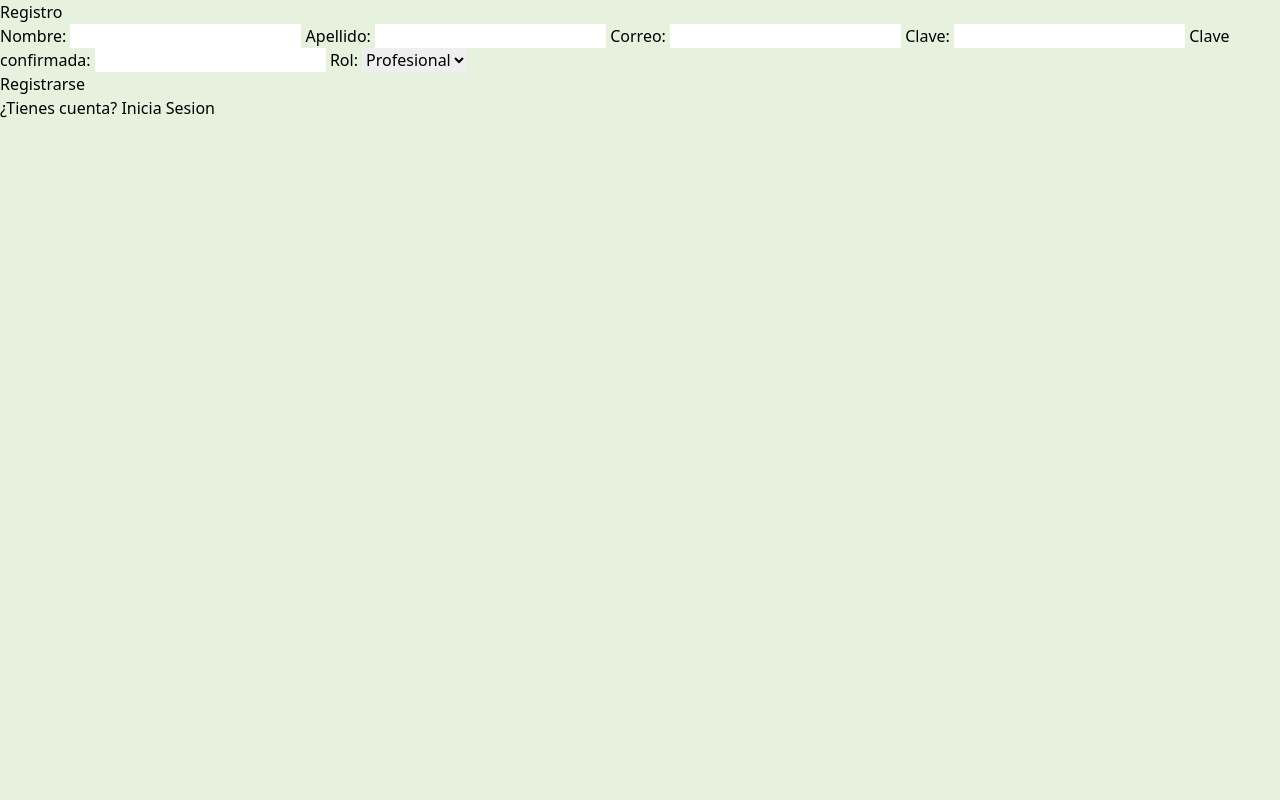
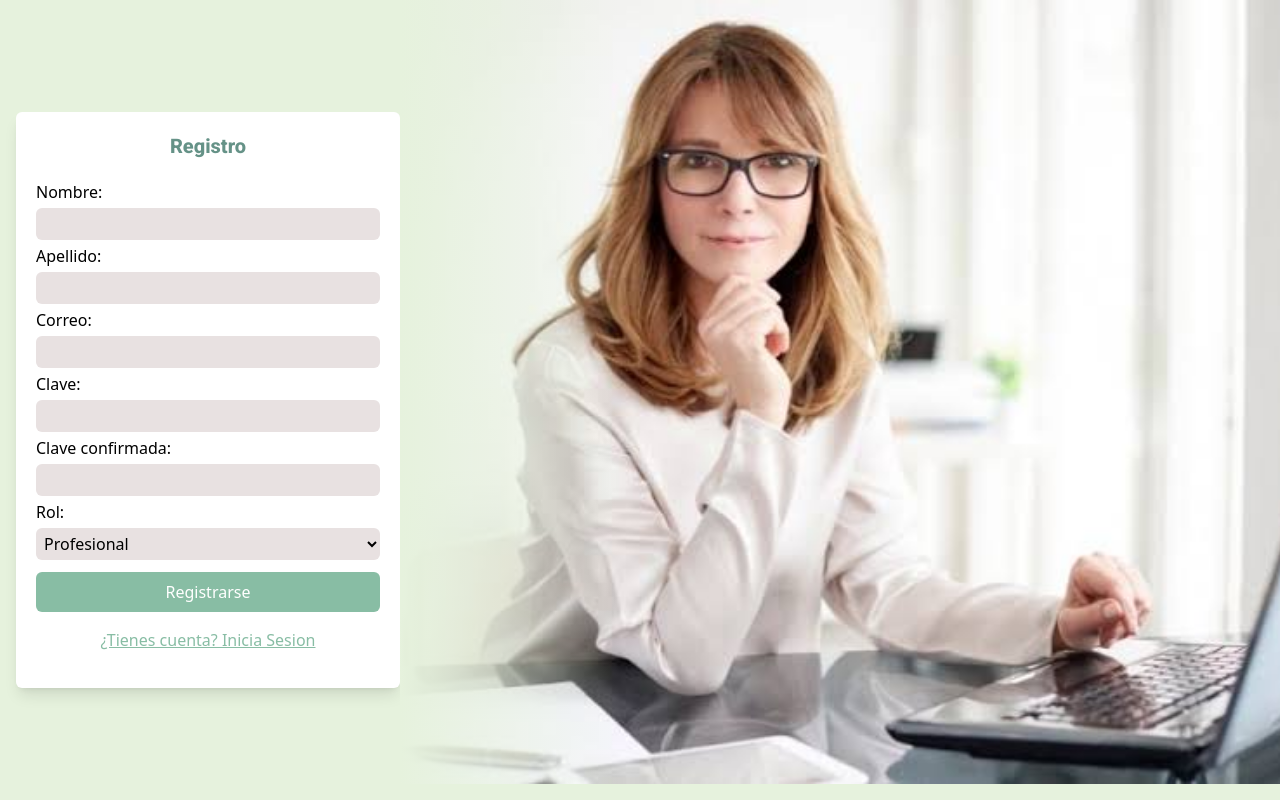
Before and after one commit to yUMIP04/PlataformReservas-AgendaServicios, a Django app: page /registro/ in a window 1280 px wide. Run offline with Django 5.2, Linux system fonts and the light colour scheme; some libraries are stand-ins or nearby versions; some web fonts are replaced.

Commit message:
-Frontend de Registro listo. -Creacion del modulo reservas solicitadas para el perfil profesional.

```diff
--- a/services/urls.py
+++ b/services/urls.py
@@ -6,5 +6,6 @@ urlpatterns = [
     path('listaServicios/', views.lista_servicios, name='ListaServicios'),
     path('crearServicios/', views.crear_servicios, name='CrearServicios'),
     path('editarServicios/<int:id_service>/', views.editar_servicios, name='EditarServicios'),
-    path('EliminarServicio/<int:id_Service>/', views.Eliminar_servicio, name='EliminarServicio')
+    path('EliminarServicio/<int:id_Service>/', views.Eliminar_servicio, name='EliminarServicio'),
+    path('ReservasSolicitadas/', views.Reservas_Solicitadas, name='ReservasSolicitadas')
 ]
--- a/services/views.py
+++ b/services/views.py
@@ -105,3 +105,8 @@ def Eliminar_servicio(request, id_Service):
           print(f"❌Hubo un error al eliminar el servicio: {e}.")
 
      return render(request, 'services/lista_servicios.html')
+
+#🌟RESERVAS SOLICITADAS
+def Reservas_Solicitadas(request):
+
+     return render(request, 'services/reservas_solicitadas.html')
--- /dev/null
+++ b/templates/services/reservas_solicitadas.html
@@ -0,0 +1 @@
+holaaaa
--- a/templates/users/base_profesional.html
+++ b/templates/users/base_profesional.html
@@ -25,6 +25,7 @@
         <ul class="flex flex-row justify-end items-center gap-20">
             <li><a href="{% url 'ListaServicios' %}" class="hover:text-[#659287] transition">Ver Mis Servicios</a></li>
             <li><a href="{% url 'CrearServicios' %}" class="hover:text-[#659287] transition">Crear Nuevo Servicio</a></li>
+            <li><a href="{% url 'ReservasSolicitadas' %}" class="hover:text-[#659287] transition">Reservas Solicitadas</a></li>
 
             <li class="flex items-center gap-2 cursor-pointer">
                 <i class="bx bx-user-circle text-xl"></i>
--- a/templates/users/index.html
+++ b/templates/users/index.html
@@ -1,5 +1,3 @@
-
-
 {% block content %}
 <head>
 
@@ -12,46 +10,65 @@
 
 <body class="bg-[#E6F2DD] h-screen w-screen overflow-hidden">
 
-<form action="" method="post">
-    {% csrf_token %}
-    <div class="titulo-form">
-<h1 class="titulo">Registro</h1>
+    <div class="container flex flex-1 justify-center items-center p-4 h-full">
+
+        <!--🌟FORMULARIO-->
+
+         <div class="Form bg-white flex flex-col p-5 w-full max-w-sm h-auto rounded-md shadow-lg">
+
+            <div class="titulo-form  text-center mb-5">
+<h1 class="titulo text-[#659287] font-[Roboto] font-extrabold text-xl">Registro</h1>
     </div>
 
-    <div class="container-labels">
+            <form action="" method="post">
+    {% csrf_token %}
+
+    <div class="container-labels flex flex-col gap-1">
 
         <label for="nombre">Nombre:</label>
-        <input type="text" name="nombre_usuario" required>
+        <input type="text" name="nombre_usuario" class="rounded-md bg-[#E8E1E1] p-1 focus:outline focus:outline-[#659287]" required>
 
         <label for="apellido">Apellido:</label>
-        <input type="text" name="apellido_usuario" required>
+        <input type="text" name="apellido_usuario" class="rounded-md bg-[#E8E1E1] p-1 focus:outline focus:outline-[#659287]" required>
 
         <label for="correo">Correo:</label>
-        <input type="email" name="correo_usuario" required>
+        <input type="email" name="correo_usuario" class="rounded-md bg-[#E8E1E1] p-1 focus:outline focus:outline-[#659287]" required>
 
         <label for="clave">Clave:</label>
-        <input type="password" name="password" required>
+        <input type="password" name="password" class="rounded-md bg-[#E8E1E1] p-1 focus:outline focus:outline-[#659287]" required>
 
         <label for="clave_confirm">Clave confirmada:</label>
-        <input type="password" name="password_confirm" required>
+        <input type="password" name="password_confirm" class="rounded-md bg-[#E8E1E1] p-1 focus:outline focus:outline-[#659287]" required>
 
         <label for="Rol">Rol:</label>
-        <select class="rol-choose" name="rol">
+        <select class="rol-choose rounded-md bg-[#E8E1E1] p-1 focus:outline focus:outline-[#659287]" name="rol" >
             <option value="Profesional">Profesional</option>
              <option value="Cliente">Cliente</option>
         </select>
 
-        <div class="btns">
-            <input type="Submit" name="btn-registrar" value="Registrarse">
+        <div class="btns flex flex-row justify-center mt-2">
+            <input type="Submit" class="transition hover:bg-[#659287] bg-[#88BDA4] text-white rounded-md p-2 w-full cursor-pointer" name="btn-registrar" value="Registrarse">
         </div>
 
     </div>
 
-     <div class="links">
-            <a href="{% url 'inicio_sesion' %}">¿Tienes cuenta? Inicia Sesion</a>
+     <div class="links links text-center mt-4">
+            <a href="{% url 'inicio_sesion' %}" class="transition hover:text-[#659287] underline decoration-solid text-[#88BDA4]">¿Tienes cuenta? Inicia Sesion</a>
         </div>
 
 </form>
+</div>
 
+<!--🌟IMG FONDO-->
+<!--🌟 SECCIÓN DE LA IMAGEN CON CORRECCIÓN DE BORDES -->
+<div class="relative hidden md:block flex-1 h-[calc(100%+1rem)] -mt-4 -mr-4">
+    <!-- Imagen de fondo -->
+    <div class="absolute inset-0 bg-cover bg-center" style="background-image: url('/static/IMG/img_fondo.jpg');"></div>
+    <!-- Gradiente que suaviza la unión con el fondo del formulario -->
+    <div class="absolute inset-0 bg-[linear-gradient(to_left,transparent_75%,#E6F2DD_100%)]"></div>
+</div>
+
+
+</div>
 </body>
 {%endblock  %}
--- a/users/views.py
+++ b/users/views.py
@@ -1,6 +1,6 @@
 from django.shortcuts import render, redirect
 from .models import Usuario
-
+from django.contrib import messages
 # Create your views here.
 
 """=================== RUTAS ==================="""
@@ -66,8 +66,9 @@ def inicio_sesion(request):
                 print("🥳Inicio de sesion exitoso!")
                 return redirect('catalogo')
 
+
         except Exception as e:
-
+            messages.error(request, "Usuario y/o contraseña incorrectos")
             print(f"Hubo un error al iniciar sesion: {e}")
             return render(request, 'users/login.html')
 
```
Also changed, not shown: templates/users/login.html (+10 -0 lines).
